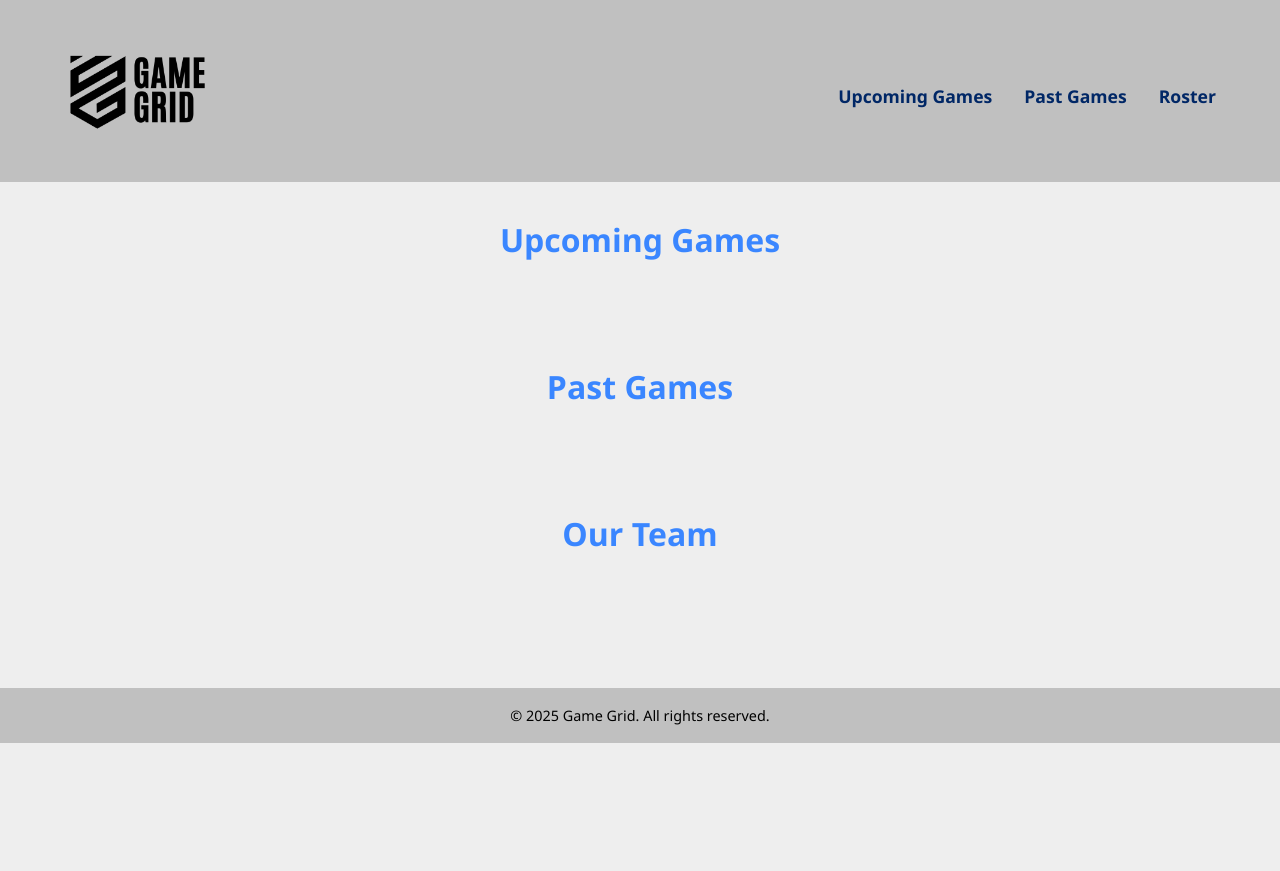
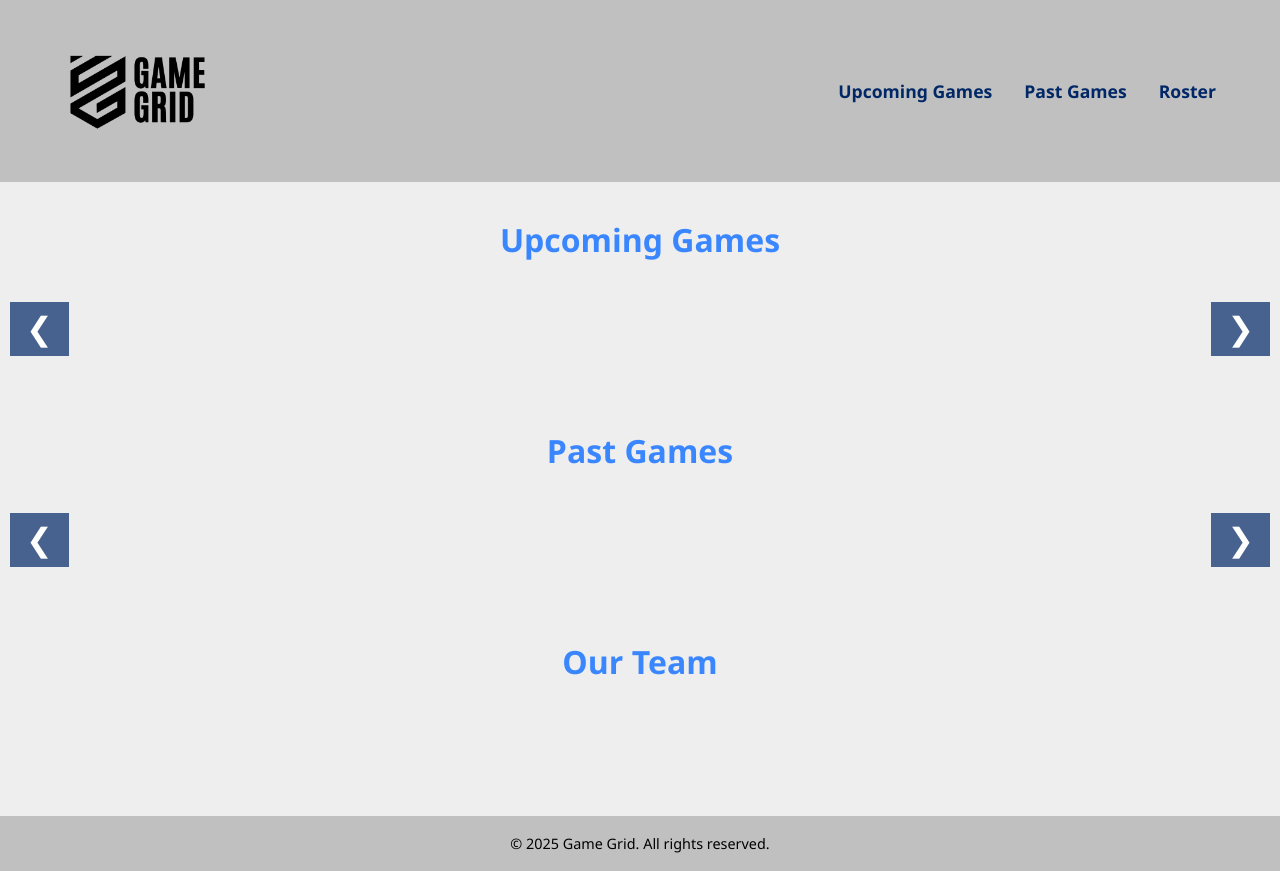
Before and after one commit to KolbieP/Game-Grid, a Django app: template MULT217-A4-KolbieParker/game_grid/roster/templates/index.html in a window 1280 px wide. Before the commit the page ends 743 px from the top, so only its background shows below. Run offline with Django 4.2, Linux system fonts and the light colour scheme; the template is opened without the code that fills it, so the values that code supplies are empty; data comes from the database, SQL or seed files in the repository; both versions use the stored data as it was after the commit.

Commit message:
Display Upcoming and Previous Games
-Updated JavaScript, HTML, and CSS to limit display to four cards at a time
-Enabled navigation forward and backward through the game list
-Resolved pagination issue to ensure all games are shown, not just the first 10

```diff
--- a/MULT217-A4-KolbieParker/game_grid/roster/templates/index.html
+++ b/MULT217-A4-KolbieParker/game_grid/roster/templates/index.html
@@ -1,6 +1,5 @@
 <!DOCTYPE html>
 <html lang="en">
-
 <head>
   <meta charset="UTF-8">
   <meta name="viewport" content="width=device-width, initial-scale=1.0">
@@ -28,31 +27,29 @@
     <section id="upcoming" class="section">
       <h2>Upcoming Games</h2>
       <div class="carousel-container">
-                <button class="carousel-btn prev" style="display:none;">&#10094;</button>
+        <button class="carousel-btn prev-upcoming">&#10094;</button>
         <div class="carousel-viewport">
-                    <div id="upcoming-games" class="card-grid">
+          <div id="upcoming-games" class="carousel-track"></div>
         </div>
-                </div>
-                <button class="carousel-btn next" style="display:none;">&#10095;</button>
+        <button class="carousel-btn next-upcoming">&#10095;</button>
       </div>
     </section>
 
     <section id="past" class="section">
       <h2>Past Games</h2>
       <div class="carousel-container">
-                <button class="carousel-btn prev" style="display:none;">&#10094;</button>
+        <button class="carousel-btn prev-past">&#10094;</button>
         <div class="carousel-viewport">
-                    <div id="past-games" class="card-grid">
+          <div id="past-games" class="carousel-track"></div>
         </div>
-                </div>
-                <button class="carousel-btn next" style="display:none;">&#10095;</button>
+        <button class="carousel-btn next-past">&#10095;</button>
       </div>
     </section>
 
     <section id="roster" class="section">
       <h2>Our Team</h2>
       <div id="roster-list" class="card-grid">
-                <!-- JS will inject players here -->
+        <!-- Players will be injected by JS -->
       </div>
     </section>
   </main>
@@ -65,5 +62,4 @@
 
   <script src="{% static 'script.js' %}"></script>
 </body>
-
 </html>
--- a/MULT217-A4-KolbieParker/game_grid/roster/templates/static/script.js
+++ b/MULT217-A4-KolbieParker/game_grid/roster/templates/static/script.js
@@ -1,7 +1,15 @@
 async function fetchGames() {
-    const response = await fetch('/api/games/');
-    const data = await response.json();
-    return data.results;
+    let allGames = [];
+    let url = '/api/games/';
+
+    while (url) {
+        const response = await fetch(url);
+        const data = await response.json();
+        allGames = allGames.concat(data.results);
+        url = data.next;
+    }
+
+    return allGames;
 }
 
 function filterUpcomingGames(games) {
@@ -52,35 +60,41 @@ function displayPastGames(pastGames) {
     });
 }
 
-function setupCarousel(containerId) {
-    const container = document.getElementById(containerId);
-    const prevBtn = container.parentElement.querySelector('.prev');
-    const nextBtn = container.parentElement.querySelector('.next');
 
-    if (container.children.length > 4) {
-        prevBtn.style.display = 'block';
-        nextBtn.style.display = 'block';
+function setupCarousel(trackId, prevBtnClass, nextBtnClass) {
+    const track = document.getElementById(trackId);
+    const prevBtn = document.querySelector('.' + prevBtnClass);
+    const nextBtn = document.querySelector('.' + nextBtnClass);
 
-        let scrollAmount = 0;
-        const scrollStep = container.firstChild.offsetWidth + 20; // card width + gap
+    let currentSlide = 0;
+    const card = track.querySelector('.card');
+    const slideWidth = card ? card.offsetWidth + 32 : 300;
+    const totalCards = track.querySelectorAll('.card').length;
+    const viewport = track.parentElement;
+    const cardsPerView = Math.floor(viewport.offsetWidth / (card.offsetWidth + 32));
 
-        nextBtn.addEventListener('click', () => {
-            container.scrollBy({ left: scrollStep, behavior: 'smooth' });
-        });
+    const maxSlide = totalCards - cardsPerView;
 
-        prevBtn.addEventListener('click', () => {
-            container.scrollBy({ left: -scrollStep, behavior: 'smooth' });
-        });
-    }
+    prevBtn.addEventListener('click', () => {
+        currentSlide = Math.max(currentSlide - 1, 0);
+        track.style.transform = `translateX(-${currentSlide * slideWidth}px)`;
+    });
+
+    nextBtn.addEventListener('click', () => {
+        currentSlide = Math.min(currentSlide + 1, maxSlide);
+        track.style.transform = `translateX(-${currentSlide * slideWidth}px)`;
+    });
 }
+
 
 document.addEventListener('DOMContentLoaded', async () => {
     const games = await fetchGames();
     const upcomingGames = filterUpcomingGames(games);
     const pastGames = filterPastGames(games);
+
     displayUpcomingGames(upcomingGames);
     displayPastGames(pastGames);
 
-    setupCarousel('upcoming-games');
-    setupCarousel('past-games');
+    setupCarousel('upcoming-games', 'prev-upcoming', 'next-upcoming');
+    setupCarousel('past-games', 'prev-past', 'next-past');
 });
--- a/MULT217-A4-KolbieParker/game_grid/roster/templates/static/style.css
+++ b/MULT217-A4-KolbieParker/game_grid/roster/templates/static/style.css
@@ -1,17 +1,11 @@
-/* Responsive navbar */
-@media (max-width: 768px) {
-    .site-nav ul {
-        flex-direction: column;
-        gap: 1rem;
-    }
-}
-
+/* Reset */
 * {
     margin: 0;
     padding: 0;
     box-sizing: border-box;
 }
 
+/* General */
 body {
     font-family: 'Segoe UI', Tahoma, Geneva, Verdana, sans-serif;
     background-color: #EEEEEE;
@@ -25,25 +19,23 @@ body {
     margin: 0 auto;
 }
 
+/* Header */
+.site-header {
+    background-color: #C0C0C0;
+    padding: 1rem 0;
+}
+
 .site-header .container {
     display: flex;
     align-items: center;
     justify-content: space-between;
 }
 
-.site-header {
-    background-color: #C0C0C0;
-    padding: 1rem 0;
-}
-
 .site-header .logo {
     width: 150px;
 }
 
-.site-nav {
-    margin-top: 10px;
-}
-
+/* Navigation */
 .site-nav ul {
     display: flex;
     justify-content: center;
@@ -63,6 +55,15 @@ body {
     color: #3A86FF;
 }
 
+/* Responsive Navigation */
+@media (max-width: 768px) {
+    .site-nav ul {
+        flex-direction: column;
+        gap: 1rem;
+    }
+}
+
+/* Main Content */
 .site-main {
     padding: 2rem 0;
 }
@@ -78,13 +79,7 @@ body {
     font-size: 2rem;
 }
 
-.card-grid {
-    display: grid;
-    grid-template-columns: repeat(auto-fit, minmax(250px, 1fr));
-    gap: 2rem;
-    padding: 0 2rem;
-}
-
+/* Card Styling */
 .card {
     background-color: #002766;
     border: 2px solid #3A86FF;
@@ -109,9 +104,64 @@ body {
     color: #C0C0C0;
 }
 
+/* Carousel */
+.carousel-container {
+    position: relative;
+    overflow: hidden;
+}
+
+.carousel-viewport {
+    overflow-x: hidden;
+    width: 100%;
+}
+
+.carousel-track {
+    display: flex;
+    flex-wrap: nowrap;
+    gap: 2rem;
+    transition: transform 0.5s ease;
+    padding: 2rem;
+}
+
+.carousel-track .card {
+    flex: 0 0 calc(25% - 1.5rem);
+    max-width: calc(25% - 1.5rem);
+}
+
+/* Carousel Buttons */
+.carousel-btn {
+    position: absolute;
+    top: 50%;
+    transform: translateY(-50%);
+    background-color: rgba(0, 39, 102, 0.7);
+    color: white;
+    border: none;
+    font-size: 2rem;
+    padding: 0.5rem 1rem;
+    cursor: pointer;
+    z-index: 10;
+}
+
+.prev-upcoming, .prev-past {
+    left: 10px;
+}
+
+.next-upcoming, .next-past {
+    right: 10px;
+}
+
+/* Footer */
 .site-footer {
     background-color: #C0C0C0;
     text-align: center;
     padding: 1rem 0;
     font-size: 0.9rem;
 }
+
+/* Card Grid (for Roster) */
+.card-grid {
+    display: grid;
+    grid-template-columns: repeat(auto-fit, minmax(250px, 1fr));
+    gap: 2rem;
+    padding: 0 2rem;
+}
```
Also changed, not shown: MULT217-A4-KolbieParker/game_grid/db.sqlite3. Lines whose indentation alone changed are shown as unchanged.
